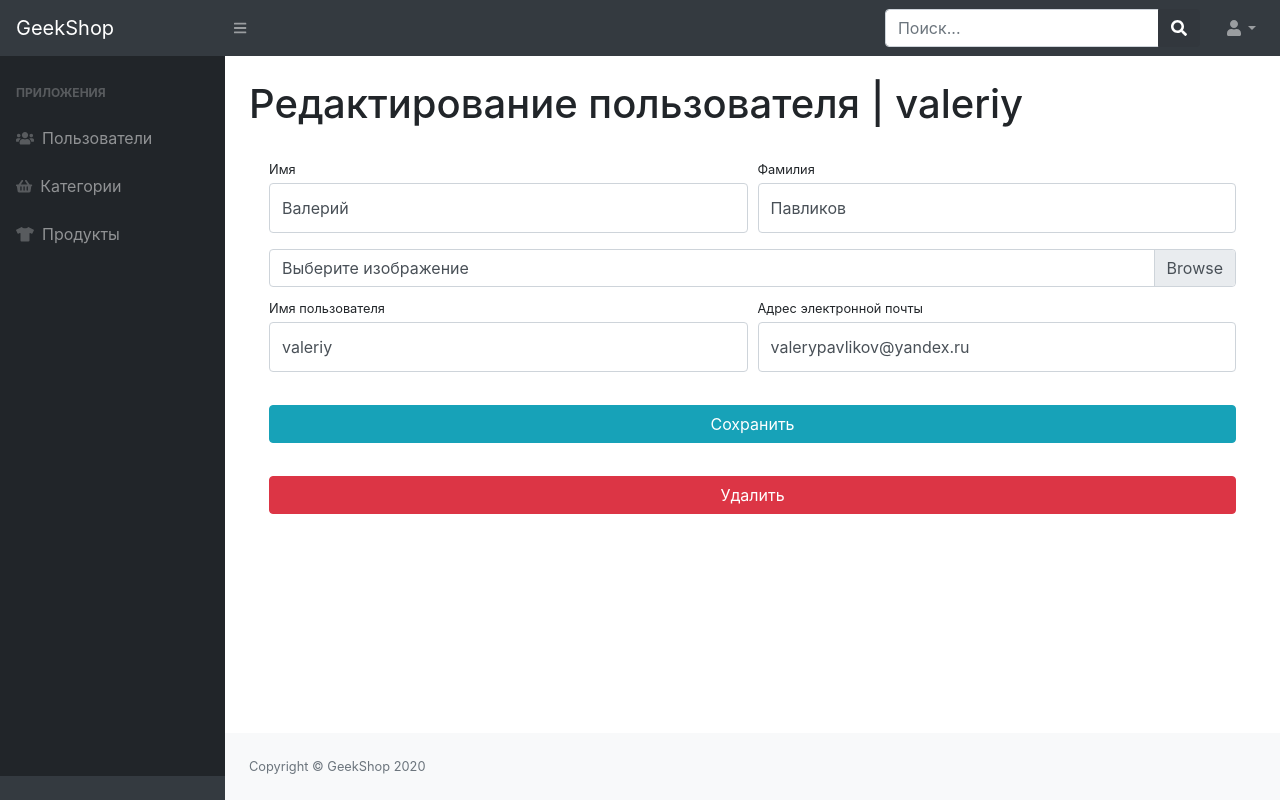
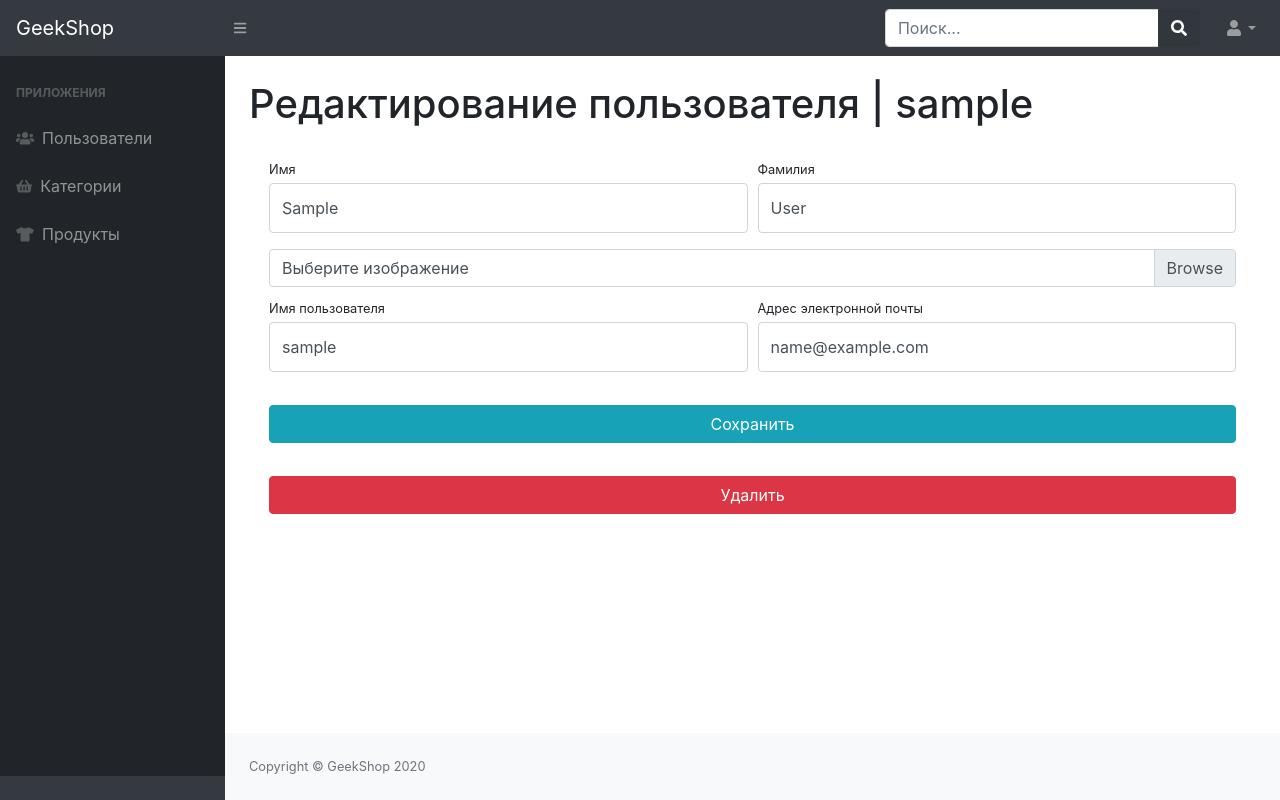
Before and after one commit to Kllraz/geekshop, a Django app: page /admin-staff/user-change/1/ in a window 1280 px wide. Run offline with Django 3.2, Linux system fonts and the light colour scheme; tables that the repository leaves empty hold one stand-in row (values such as "Sample post"); some libraries are stand-ins or nearby versions.

Commit message:
added user change and delete

```diff
--- a/adminapp/forms.py
+++ b/adminapp/forms.py
@@ -1,4 +1,4 @@
-from authapp.forms import RegisterForm
+from authapp.forms import RegisterForm, EditForm
 from authapp.models import User
 
 from django import forms
@@ -12,3 +12,12 @@ class AdminUserCreationForm(RegisterForm):
     class Meta:
         model = User
         fields = ('username', 'email', 'avatar', 'first_name', 'last_name', 'password1', 'password2')
+
+
+class AdminUserEditForm(EditForm):
+    username = forms.CharField(widget=forms.TextInput(attrs={
+        'class': 'form-control py-4'
+    }))
+    email = forms.CharField(widget=forms.EmailInput(attrs={
+        'class': 'form-control py-4'
+    }))
--- a/adminapp/templates/adminapp/admin-users-update-delete.html
+++ b/adminapp/templates/adminapp/admin-users-update-delete.html
@@ -1,44 +1,51 @@
 {% extends 'adminapp/base.html' %}
 
 {% block content %}
-    <h1 class="mt-4">Редактирование пользователя | valeriy</h1>
+    {% if form.errors %}
+        <div class="alert alert-warning alert-dismissible fade show" role="alert"
+             style="margin-top: 50px;">
+            {{ form.errors | escape }}
+            <button type="button" class="close" data-dismiss="alert" aria-label="Close">
+                <span aria-hidden="true">&times;</span>
+            </button>
+        </div>
+    {% endif %}
+    <h1 class="mt-4">Редактирование пользователя | {{ current_user.username }}</h1>
     <div class="card-body">
-        <form action="">
+        <form action="{% url 'admin-staff:change_user' current_user.id %}" method="post" enctype="multipart/form-data">
+            {% csrf_token %}
             <div class="form-row">
                 <div class="col-lg-6">
                     <div class="form-group">
-                        <label class="small mb-1" for="inputFirstName">Имя</label>
-                        <input class="form-control py-4" id="inputFirstName" type="text" value="Валерий"/>
+                        <label class="small mb-1" for="{{ form.first_name.id_for_label }}">Имя</label>
+                        {{ form.first_name }}
                     </div>
                 </div>
                 <div class="col-lg-6">
                     <div class="form-group">
-                        <label class="small mb-1" for="inputLastName">Фамилия</label>
-                        <input class="form-control py-4" id="inputLastName" type="text" value="Павликов"/>
+                        <label class="small mb-1" for="{{ form.last_name.id_for_label }}">Фамилия</label>
+                        {{ form.last_name }}
                     </div>
                 </div>
             </div>
             <div class="form-row mb-2">
                 <div class="col-lg-12">
                     <div class="custom-file">
-                        <input type="file" class="custom-file-input" id="userAvatar" size="50">
-                        <label class="custom-file-label" for="userAvatar">Выберите изображение</label>
+                        {{ form.avatar }}
+                        <label class="custom-file-label" for="{{ form.avatar.id_for_label }}">Выберите
+                            изображение</label>
                     </div>
                 </div>
             </div>
             <div class="form-row">
                 <div class="col-lg-6">
-                    <label class="small mb-1" for="inputUsername">Имя пользователя</label>
-                    <input class="form-control py-4" id="inputUsername" type="text"
-                           aria-describedby="usernameHelp"
-                           value="valeriy"/>
+                    <label class="small mb-1" for="{{ form.username.id_for_label }}">Имя пользователя</label>
+                    {{ form.username }}
                 </div>
                 <div class="col-lg-6">
-                    <label class="small mb-1" for="inputEmailAddress">Адрес электронной
+                    <label class="small mb-1" for="{{ form.email.id_for_label }}">Адрес электронной
                         почты</label>
-                    <input class="form-control py-4" id="inputEmailAddress" type="email"
-                           aria-describedby="emailHelp"
-                           value="valerypavlikov@yandex.ru"/>
+                    {{ form.email }}
                 </div>
             </div>
             <div class="form-row">
@@ -49,7 +56,9 @@
         </form>
         <div class="row">
             <div class="col-lg-12" style="margin-top: 33px;">
-                <input class="btn btn-danger btn-block" type="submit" value="Удалить">
+                <a href="{% url 'admin-staff:delete_user' current_user.id %}" class="btn btn-danger btn-block">
+                    Удалить
+                </a>
             </div>
         </div>
     </div>
--- a/adminapp/urls.py
+++ b/adminapp/urls.py
@@ -1,6 +1,6 @@
 from django.urls import path
 
-from adminapp.views import index, create_user, change_user, users
+from adminapp.views import index, create_user, change_user, users, delete_user
 
 app_name = 'authapp'
 
@@ -9,4 +9,5 @@ urlpatterns = [
     path('user-create/', create_user, name='create_user'),
     path('users/', users, name='users'),
     path('user-change/<int:user_id>/', change_user, name='change_user'),
+    path('user-delete_user/<int:user_id>/', delete_user, name='delete_user'),
 ]
--- a/adminapp/views.py
+++ b/adminapp/views.py
@@ -1,9 +1,9 @@
 from django.shortcuts import render
 from django.shortcuts import redirect
-from django.contrib import  messages
+from django.contrib import messages
 
 from authapp.models import User
-from adminapp.forms import AdminUserCreationForm
+from adminapp.forms import AdminUserCreationForm, AdminUserEditForm
 
 
 # Create your views here.
@@ -17,7 +17,7 @@ def create_user(request):
         form = AdminUserCreationForm(data=request.POST, files=request.FILES)
         if form.is_valid():
             form.save()
-            messages.success(request, f'Пользователь создан')
+            messages.success(request, 'Пользователь создан')
             return redirect('admin-staff:users')
     else:
         form = AdminUserCreationForm()
@@ -28,7 +28,33 @@ def create_user(request):
 
 
 def change_user(request, user_id):
-    return render(request, 'adminapp/admin-users-update-delete.html')
+    user = User.objects.get(id=user_id)
+    if request.method == 'POST':
+        form = AdminUserEditForm(data=request.POST, instance=user, files=request.FILES)
+        if form.is_valid():
+            form.save()
+            messages.success(request, 'Данные сохранены')
+
+            return redirect('admin-staff:users')
+    else:
+        form = AdminUserEditForm(instance=user)
+
+    context = {
+        'current_user': user,
+        'form': form,
+    }
+
+    return render(request, 'adminapp/admin-users-update-delete.html', context)
+
+
+def delete_user(request, user_id):
+    user = User.objects.get(id=user_id)
+    user.is_active = False
+    user.save()
+
+    messages.success(request, 'Пользователь удален')
+
+    return redirect('admin-staff:users')
 
 
 def users(request):
```
